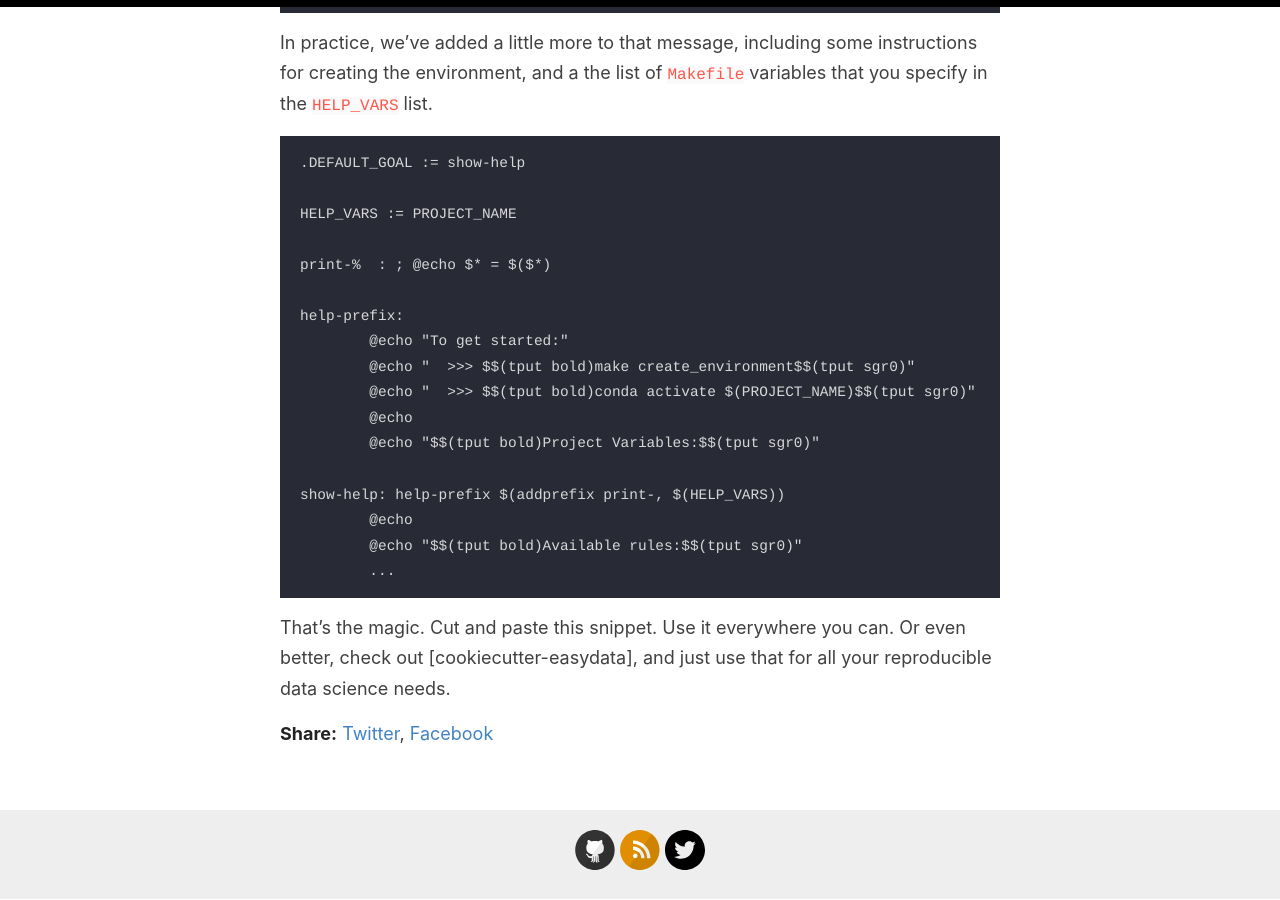
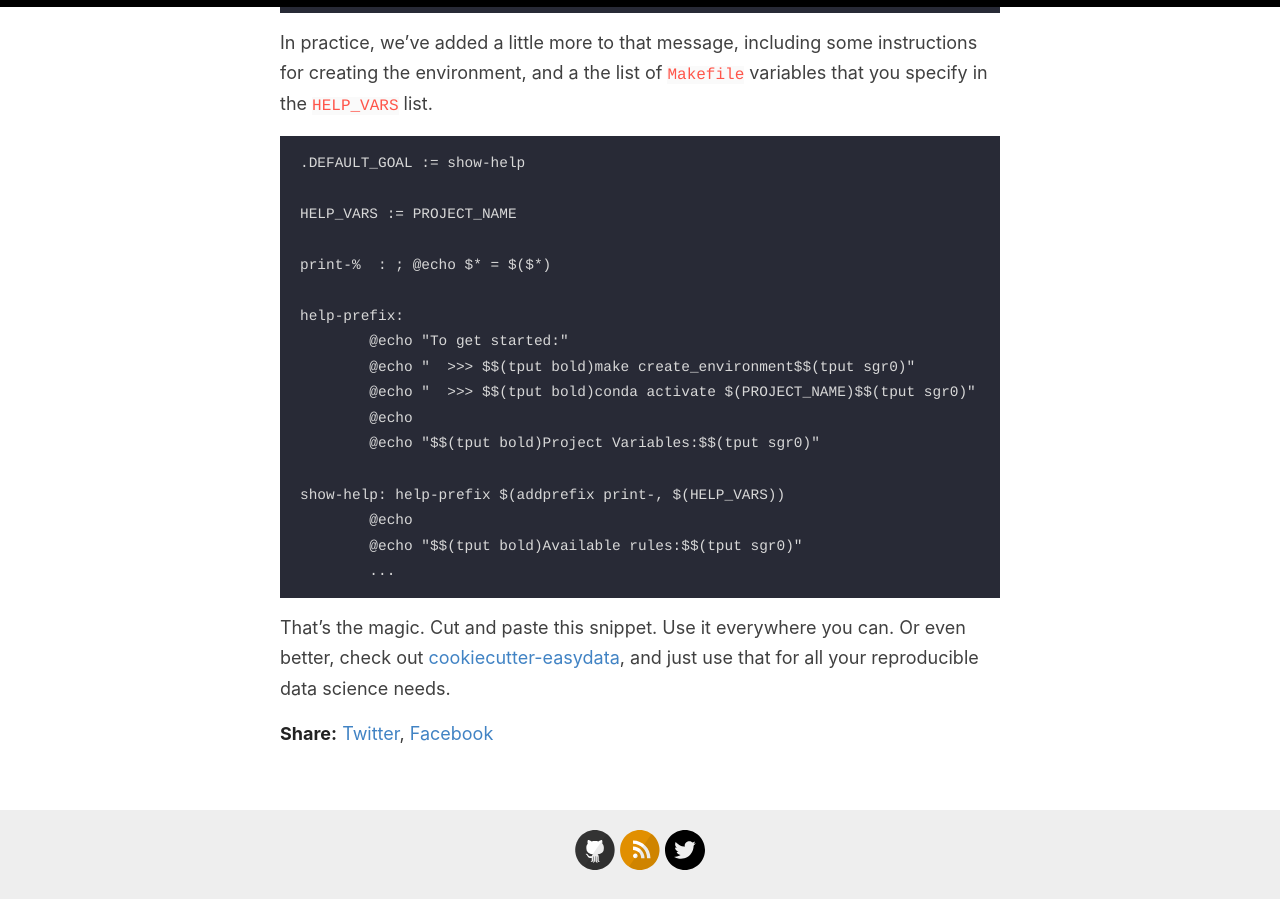
Before and after one commit to hackalog/hackalog.github.io, a Jekyll site: the page built from _posts/2020-01-28-makefile-add-help.md, in a window 1280 px wide and 900 px high, scrolled down 2538 px. Built offline with Jekyll 4.4.1, drawn with Linux system fonts in a browser that asks for light colours; some of the changed lines change nothing that is shown.

Commit message:
missing URL

```diff
--- a/_posts/2020-01-28-makefile-add-help.md
+++ b/_posts/2020-01-28-makefile-add-help.md
@@ -128,3 +128,4 @@ that for all your reproducible data science needs.
 
 [marmelab]: http://marmelab.com/blog/2016/02/29/auto-documented-makefile.html
 [cookiecutter-datascience]: https://drivendata.github.io/cookiecutter-data-science/
+[cookiecutter-easydata]: https://github.com/hackalog/cookiecutter-easydata
```
